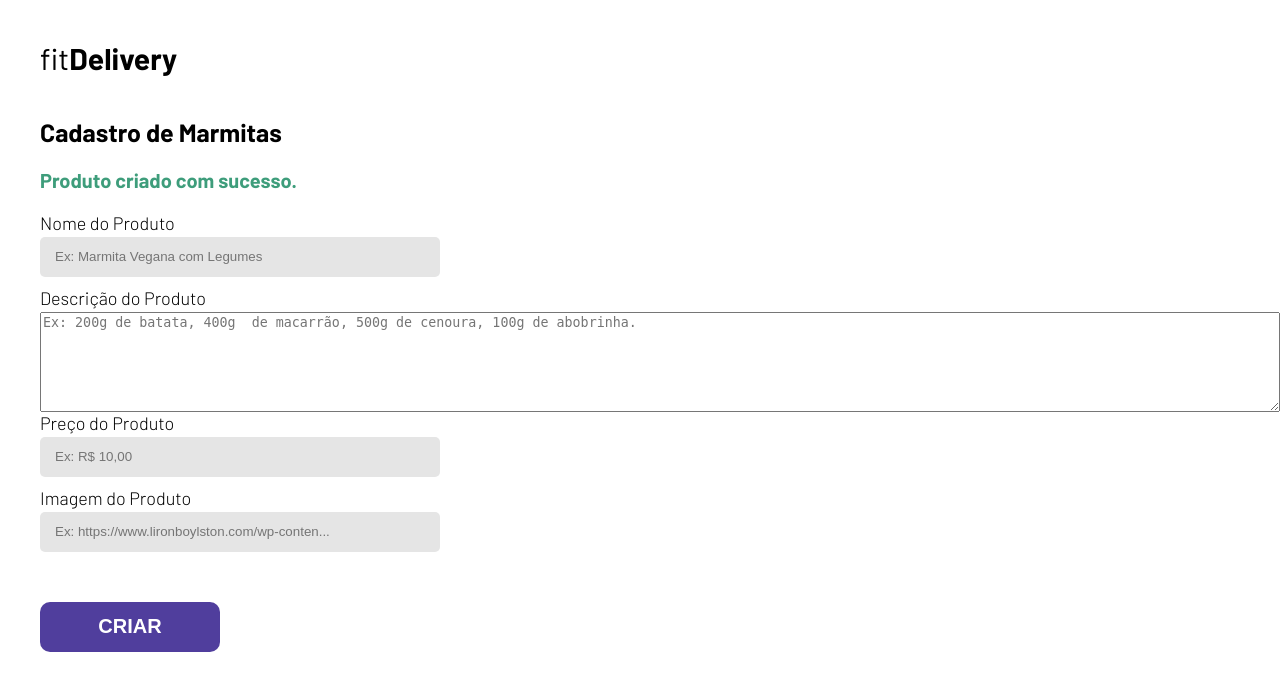
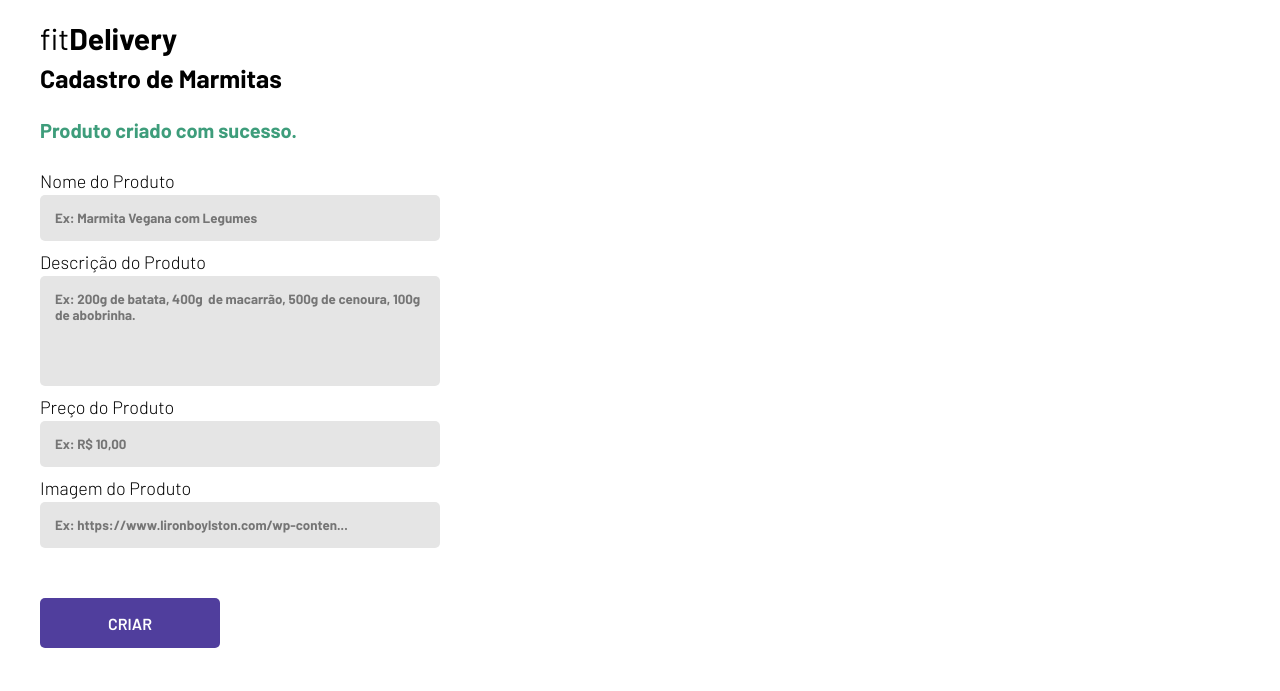
Before and after one commit to F4ELL/fitDelivery, a PHP site: page / in a window 1280 px wide. Shown: the top 691 px of the page. Run offline with PHP 8.4, Linux system fonts and the light colour scheme.

Commit message:
button e inputs

```diff
--- a/styles.css
+++ b/styles.css
@@ -2,9 +2,6 @@
 
 *{
     box-sizing: border-box;
-}
-
-body{
     margin: 0;
     padding: 0;
     font-family: 'Barlow', sans-serif;
@@ -19,19 +16,20 @@ body{
 h1{
     font-weight: normal;
     font-size: 30px;
-    margin-top: 40px;
-    margin-bottom: 20px;
+    margin-top: 20px;
+    margin-bottom: 7px;
 }
 
 h2{
     font-size: 25px;
+    margin-bottom: 25px;
 }
 
 span{
     font-size: 20px;
     color: #3E9D7B;
     font-weight: 700;
-    margin-bottom: 20px;
+    margin-bottom: 28px;
 }
 
 label{
@@ -42,28 +40,38 @@ label{
 
 input{
     width: 400px;
-    height: 40px;
     padding: 15px;
     margin-bottom: 10px;
     background-color:#E5E5E5;
     border-radius: 5px;
-    border: 0;
+    border: none;
+    outline: 0;
 }
 
 #input-description{
-    height: 100px;
+    width: 400px;
+    padding: 15px;
+    margin-bottom: 10px;
+    background-color:#E5E5E5;
+    border-radius: 5px;
+    border: none;
+    outline: 0;
+    resize: none;
 }
 
 button{
     width: 180px;
     height: 50px;
-    font-size: 20px;
+    font-size: 16px;
     text-transform: uppercase;
     margin-top: 40px;
-    border-radius: 10px;
-    font-weight: 700;
+    border-radius: 5px;
+    font-weight: 600;
     border: 0;
     background-color: #503E9D;
     color: white;
+}
 
+input,textarea::placeholder{
+    font-weight: bold;
 }
```
